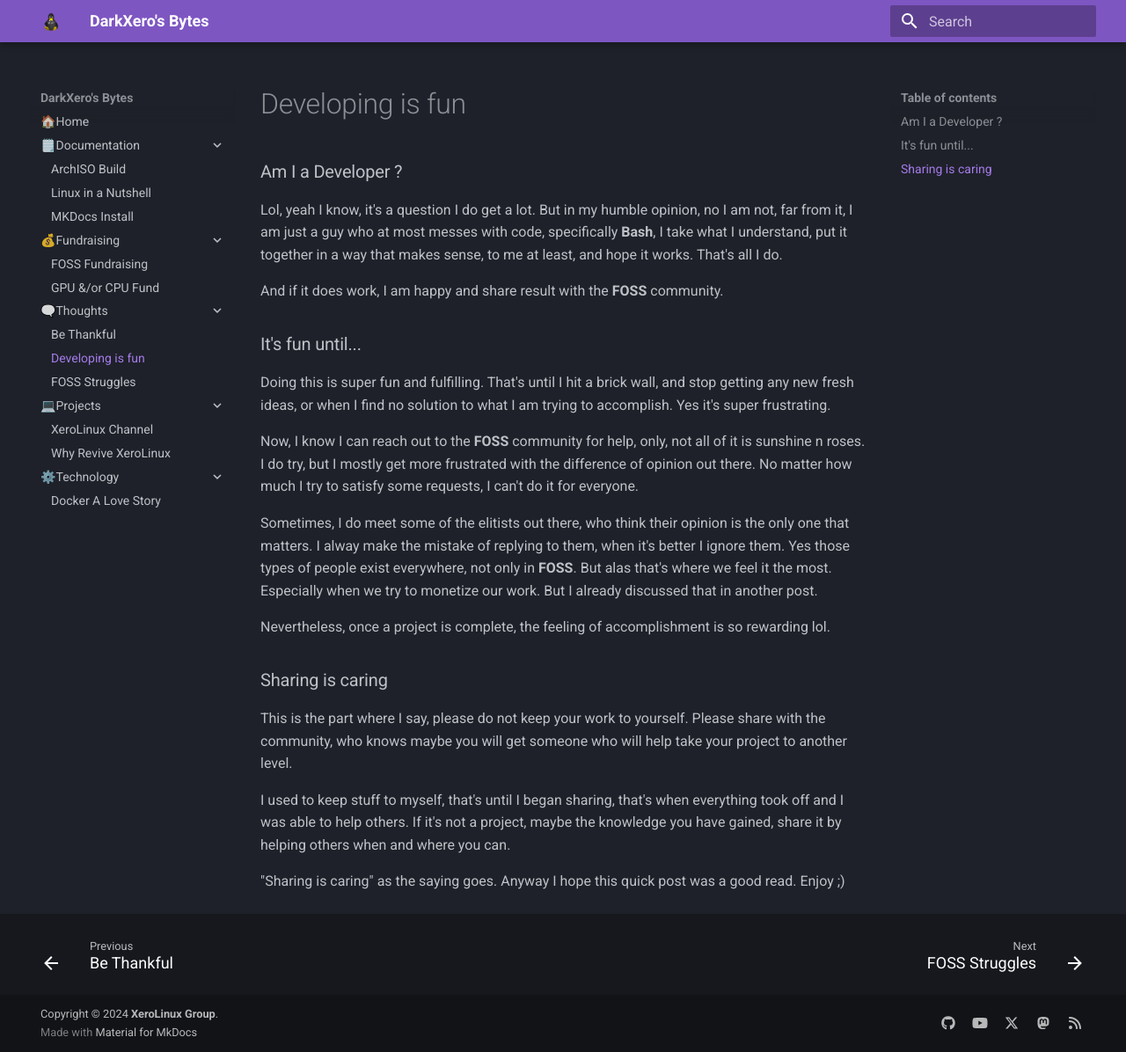
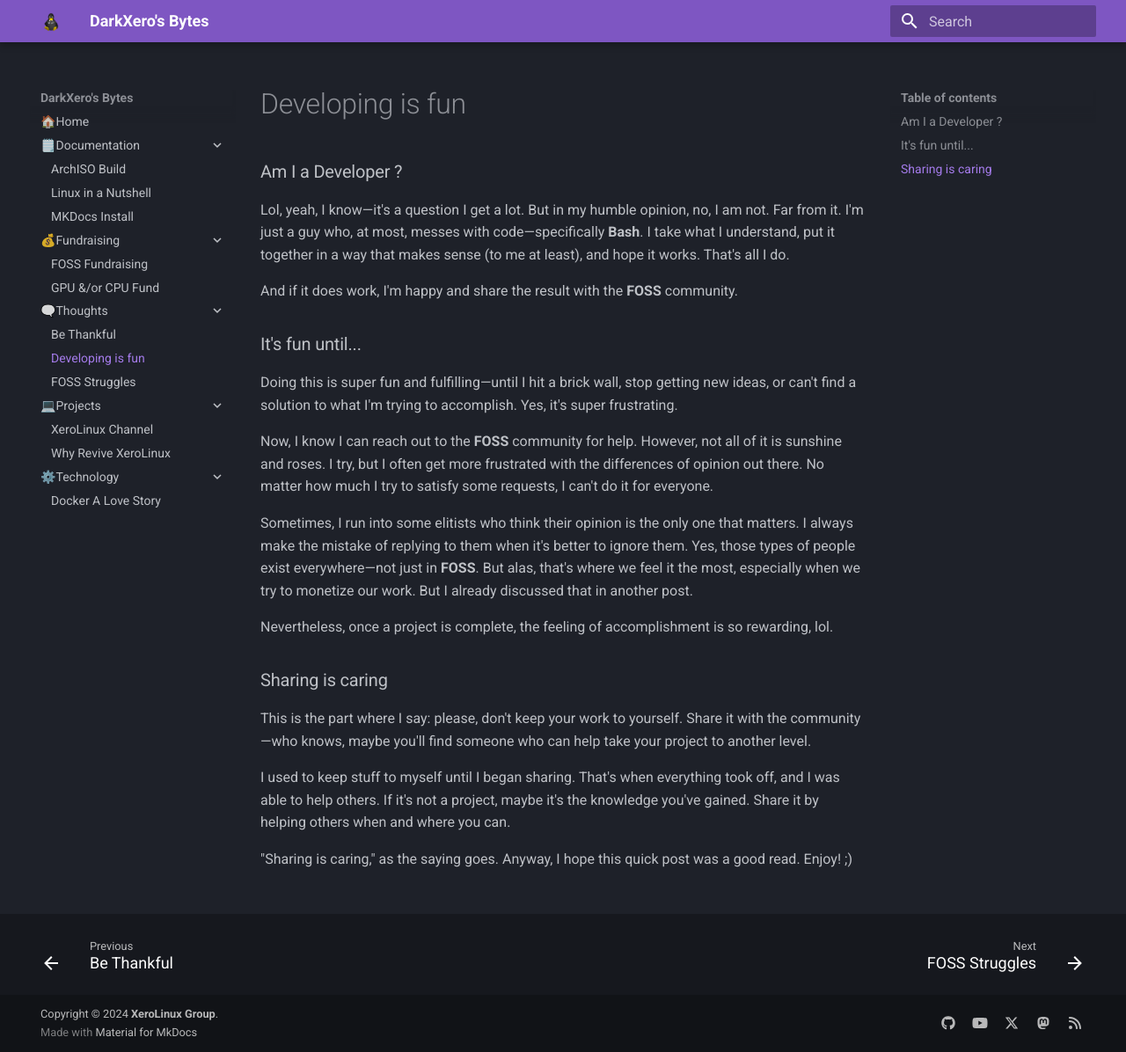
Before and after one commit to xerolinux/XeroSite, an MkDocs documentation site: the page built from docs/priv/developing-is-fun-but.md, in a window 1280 px wide and 1196 px high. Shown: the whole window at 88% size. Built offline with MkDocs 1.6.1 and Material for MkDocs 9.7.7, drawn with Linux system fonts in a browser that asks for light colours.

Commit message:
Post cleanup

```diff
--- a/docs/priv/developing-is-fun-but.md
+++ b/docs/priv/developing-is-fun-but.md
@@ -6,27 +6,26 @@ tags:
   - Developer
 cover: https://i.imgur.com/mjtBRbQ.jpeg
 ---
-
 ### Am I a Developer ?
 
-Lol, yeah I know, it's a question I do get a lot. But in my humble opinion, no I am not, far from it, I am just a guy who at most messes with code, specifically **Bash**, I take what I understand, put it together in a way that makes sense, to me at least, and hope it works. That's all I do.
+Lol, yeah, I know—it's a question I get a lot. But in my humble opinion, no, I am not. Far from it. I'm just a guy who, at most, messes with code—specifically **Bash**. I take what I understand, put it together in a way that makes sense (to me at least), and hope it works. That's all I do.
 
-And if it does work, I am happy and share result with the **FOSS** community.
+And if it does work, I'm happy and share the result with the **FOSS** community.
 
 ### It's fun until...
 
-Doing this is super fun and fulfilling. That's until I hit a brick wall, and stop getting any new fresh ideas, or when I find no solution to what I am trying to accomplish. Yes it's super frustrating.
+Doing this is super fun and fulfilling—until I hit a brick wall, stop getting new ideas, or can't find a solution to what I'm trying to accomplish. Yes, it's super frustrating.
 
-Now, I know I can reach out to the **FOSS** community for help, only, not all of it is sunshine n roses. I do try, but I mostly get more frustrated with the difference of opinion out there. No matter how much I try to satisfy some requests, I can't do it for everyone.
+Now, I know I can reach out to the **FOSS** community for help. However, not all of it is sunshine and roses. I try, but I often get more frustrated with the differences of opinion out there. No matter how much I try to satisfy some requests, I can't do it for everyone.
 
-Sometimes, I do meet some of the elitists out there, who think their opinion is the only one that matters. I alway make the mistake of replying to them, when it's better I ignore them. Yes those types of people exist everywhere, not only in **FOSS**. But alas that's where we feel it the most. Especially when we try to monetize our work. But I already discussed that in another post.
+Sometimes, I run into some elitists who think their opinion is the only one that matters. I always make the mistake of replying to them when it's better to ignore them. Yes, those types of people exist everywhere—not just in **FOSS**. But alas, that's where we feel it the most, especially when we try to monetize our work. But I already discussed that in another post.
 
-Nevertheless, once a project is complete, the feeling of accomplishment is so rewarding lol.
+Nevertheless, once a project is complete, the feeling of accomplishment is so rewarding, lol.
 
 ### Sharing is caring
 
-This is the part where I say, please do not keep your work to yourself. Please share with the community, who knows maybe you will get someone who will help take your project to another level.
+This is the part where I say: please, don't keep your work to yourself. Share it with the community—who knows, maybe you'll find someone who can help take your project to another level.
 
-I used to keep stuff to myself, that's until I began sharing, that's when everything took off and I was able to help others. If it's not a project, maybe the knowledge you have gained, share it by helping others when and where you can.
+I used to keep stuff to myself until I began sharing. That's when everything took off, and I was able to help others. If it's not a project, maybe it's the knowledge you've gained. Share it by helping others when and where you can.
 
-"Sharing is caring" as the saying goes. Anyway I hope this quick post was a good read. Enjoy ;)
+"Sharing is caring," as the saying goes. Anyway, I hope this quick post was a good read. Enjoy! ;)
```
Also changed, not shown: docs/docs/linux-explained.md (+26 -4 lines), docs/priv/be-thankful.md (+4 -4 lines), docs/priv/real-foss-struggles.md (+1 -1 lines), docs/projects/why-is-distro-back.md (+7 -7 lines), site/docs/linux-explained/index.html, site/feed.xml, site/feed_json_created.json, site/feed_json_updated.json, site/feed_rss_updated.xml, site/priv/be-thankful/index.html, site/priv/developing-is-fun-but/index.html, site/priv/real-foss-struggles/index.html, site/projects/why-is-distro-back/index.html, site/search/search_index.json, 1 more files, 1 other file.
